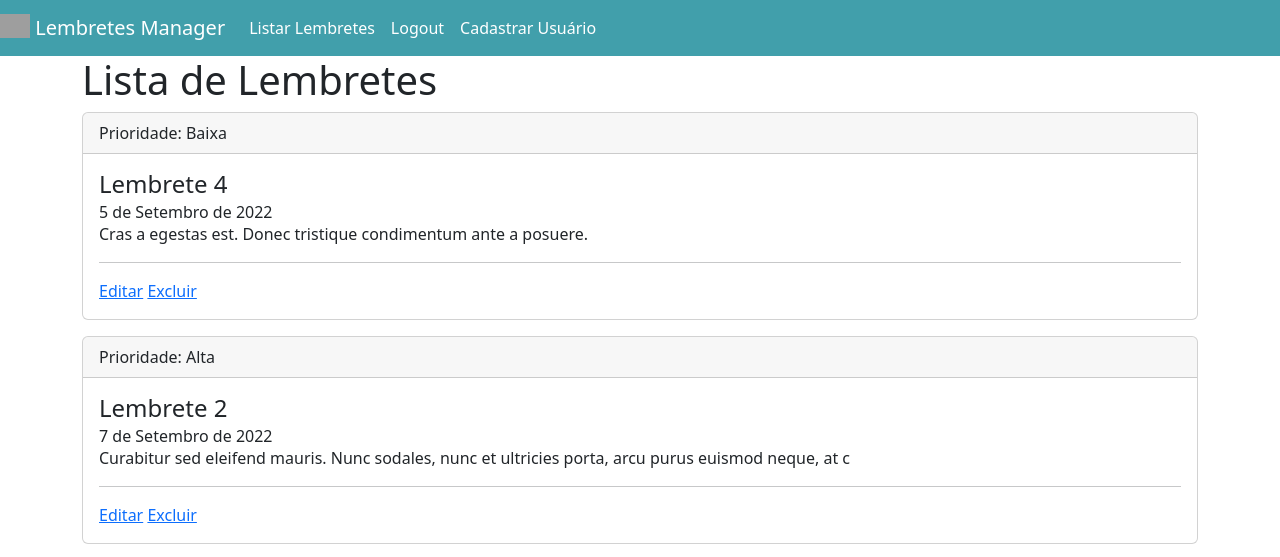
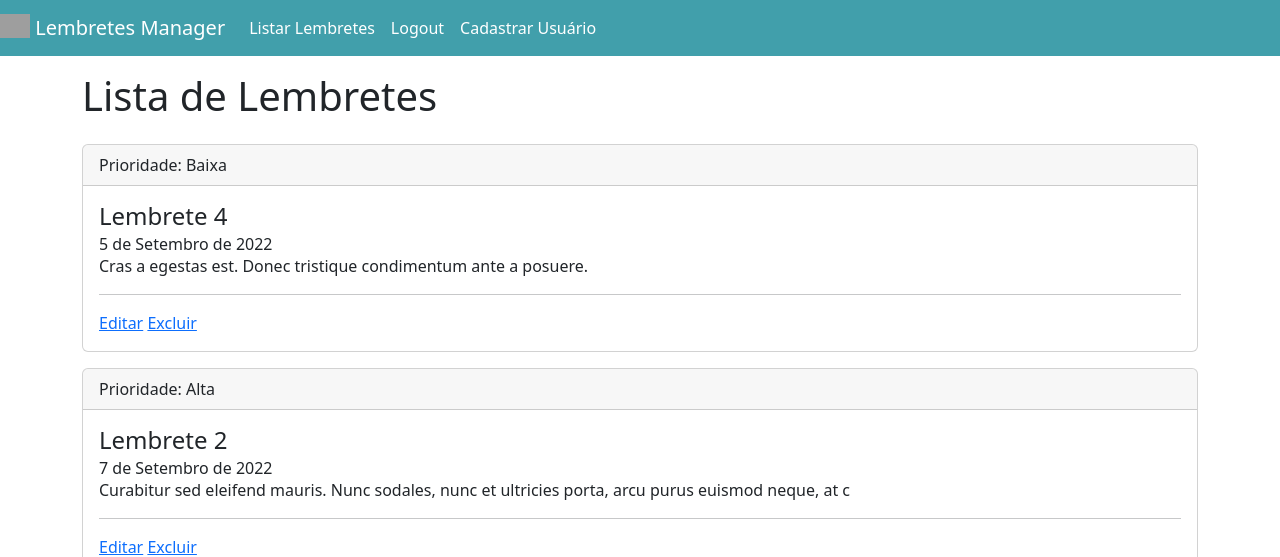
Before and after one commit to hugo-lcm/dti, a Django app: page / in a window 1280 px wide. Shown: the top 557 px of the page. Run offline with Django 4.2, Linux system fonts and the light colour scheme; a user stored in the database is signed in; data comes from the database, SQL or seed files in the repository; some libraries are stand-ins or nearby versions; grey boxes are pictures that could not be loaded.

Commit message:
edição do h1

```diff
--- a/app/templates/lembretes/listar_lembretes.html
+++ b/app/templates/lembretes/listar_lembretes.html
@@ -6,7 +6,7 @@ Lista de lembretes
 
 {% block conteudo %}
 
-<h1>Lista de Lembretes</h1>
+<h1 class="py-3">Lista de Lembretes</h1>
 
     {% for i in lembretes %}
 
```
